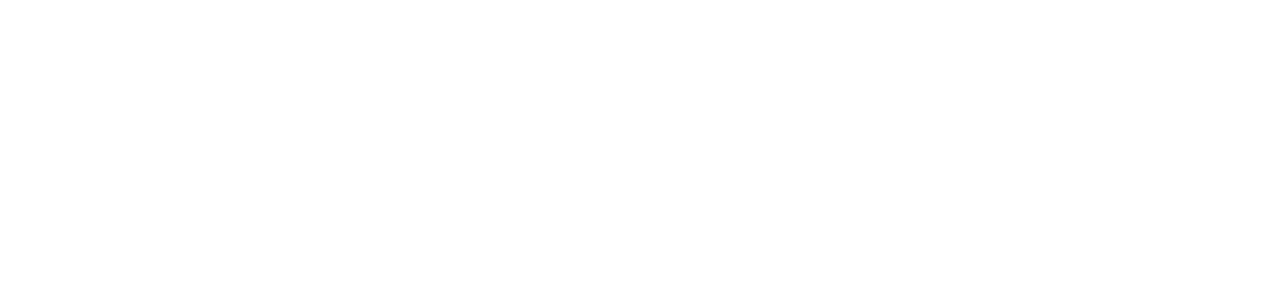
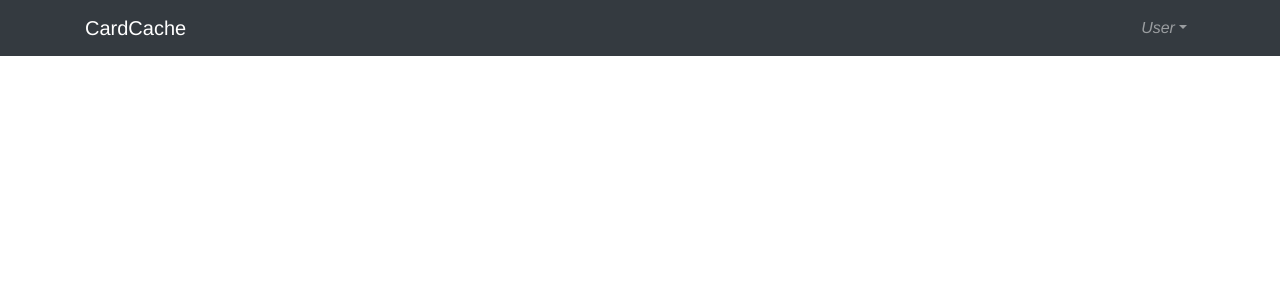
Before and after one commit to john-doolittle/cardcache, a Vue app: page / in a window 1280 px wide. Shown: the top 300 px of the page. Built offline with nearby package versions, Linux system fonts and the light colour scheme; the HTML template or start-up script is replaced by a standard one.

Commit message:
Created Navbar component

```diff
--- a/src/App.vue
+++ b/src/App.vue
@@ -1,12 +1,18 @@
 <template>
   <div id="app">
+    <header>
+      <Navbar />
+    </header>
   </div>
 </template>
 
 <script>
+import Navbar from './components/Navbar.vue';
+
 export default {
   name: 'App',
   components: {
+    Navbar,
   },
 };
 </script>
@@ -18,6 +24,5 @@
   -moz-osx-font-smoothing: grayscale;
   text-align: center;
   color: #2c3e50;
-  margin-top: 60px;
 }
 </style>
--- /dev/null
+++ b/src/components/Navbar.vue
@@ -0,0 +1,35 @@
+<template>
+  <div>
+    <b-navbar toggleable="lg" type="dark" variant="dark">
+      <b-container>
+          <b-navbar-brand href="#">CardCache</b-navbar-brand>
+          <b-navbar-toggle target="nav-collapse"></b-navbar-toggle>
+          <b-collapse id="nav-collapse" is-nav>
+            <!-- Right aligned nav items -->
+            <b-navbar-nav class="ml-auto">
+              <b-nav-item-dropdown right>
+                <!-- Using 'button-content' slot -->
+                <template slot="button-content"><em>User</em></template>
+                <b-dropdown-item href="#">Profile</b-dropdown-item>
+                <b-dropdown-item href="#">Decks</b-dropdown-item>
+                <b-dropdown-item href="#">Settings</b-dropdown-item>
+                <b-dropdown-item href="#">Sign Out</b-dropdown-item>
+              </b-nav-item-dropdown>
+            </b-navbar-nav>
+          </b-collapse>
+        </b-container>
+    </b-navbar>
+  </div>
+</template>
+
+<script>
+export default {
+  data() {
+    return {
+      deck: '',
+    };
+  },
+  methods: {
+  },
+};
+</script>
```
